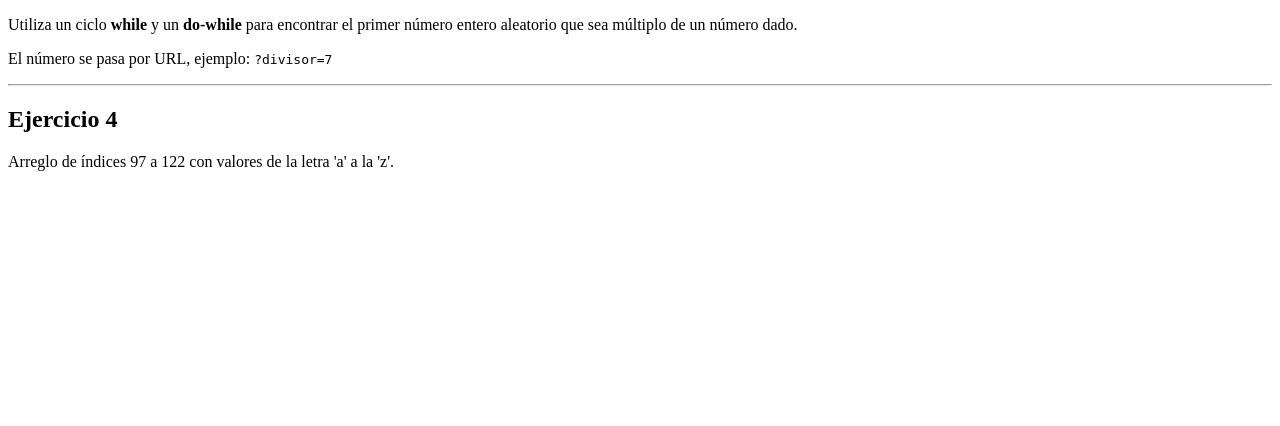
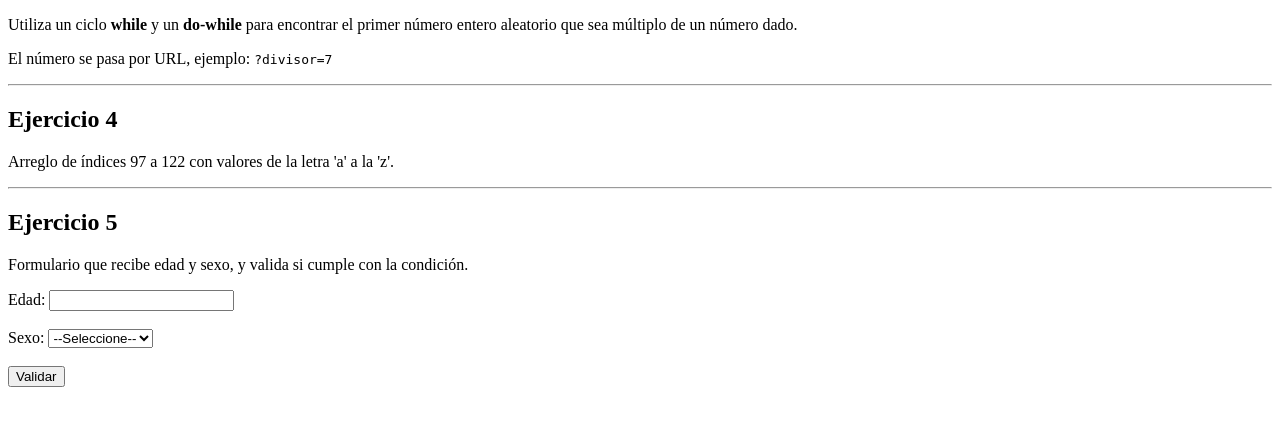
Before and after one commit to jessicaher1805/tecweb, a PHP site: page /tecweb/ in a window 1280 px wide. Shown: the part 272-698 px from the top of the page. Run offline with PHP 8.4, Linux system fonts and the light colour scheme.

Commit message:
Se hizo el ejercicio 5 sobre un formulario con edad y sexo

```diff
--- a/practicas/p06/index.php
+++ b/practicas/p06/index.php
@@ -53,5 +53,34 @@
         echo generarArregloLetras();
     }
     ?>
+
+    <hr>
+    <h2>Ejercicio 5</h2>
+    <p>Formulario que recibe edad y sexo, y valida si cumple con la condición.</p>
+
+    <form method="post">
+    <label for="edad">Edad:</label>
+    <input type="number" id="edad" name="edad" min="1" required>
+    <br><br>
+
+    <label for="sexo">Sexo:</label>
+    <select id="sexo" name="sexo" required>
+        <option value="">--Seleccione--</option>
+        <option value="femenino">Femenino</option>
+        <option value="masculino">Masculino</option>
+    </select>
+    <br><br>
+
+    <input type="submit" name="ej5" value="Validar">
+    </form>
+
+    <?php
+    if (isset($_POST['ej5'])) {
+        $edad = $_POST['edad'];
+        $sexo = $_POST['sexo'];
+
+        echo validarEdadSexo($edad, $sexo);
+    }
+    ?>
 </body>
 </html>
--- a/practicas/p06/src/funciones.php
+++ b/practicas/p06/src/funciones.php
@@ -87,4 +87,12 @@ function generarArregloLetras() {
 
     return $resultado;
 }
+
+function validarEdadSexo($edad, $sexo) {
+    if ($sexo === "femenino" && $edad >= 18 && $edad <= 35) {
+        return "<h3>Bienvenida, usted está en el rango de edad permitido.</h3>";
+    } else {
+        return "<h3>Lo sentimos, no cumple con los requisitos.</h3>";
+    }
+}
 ?>
```
